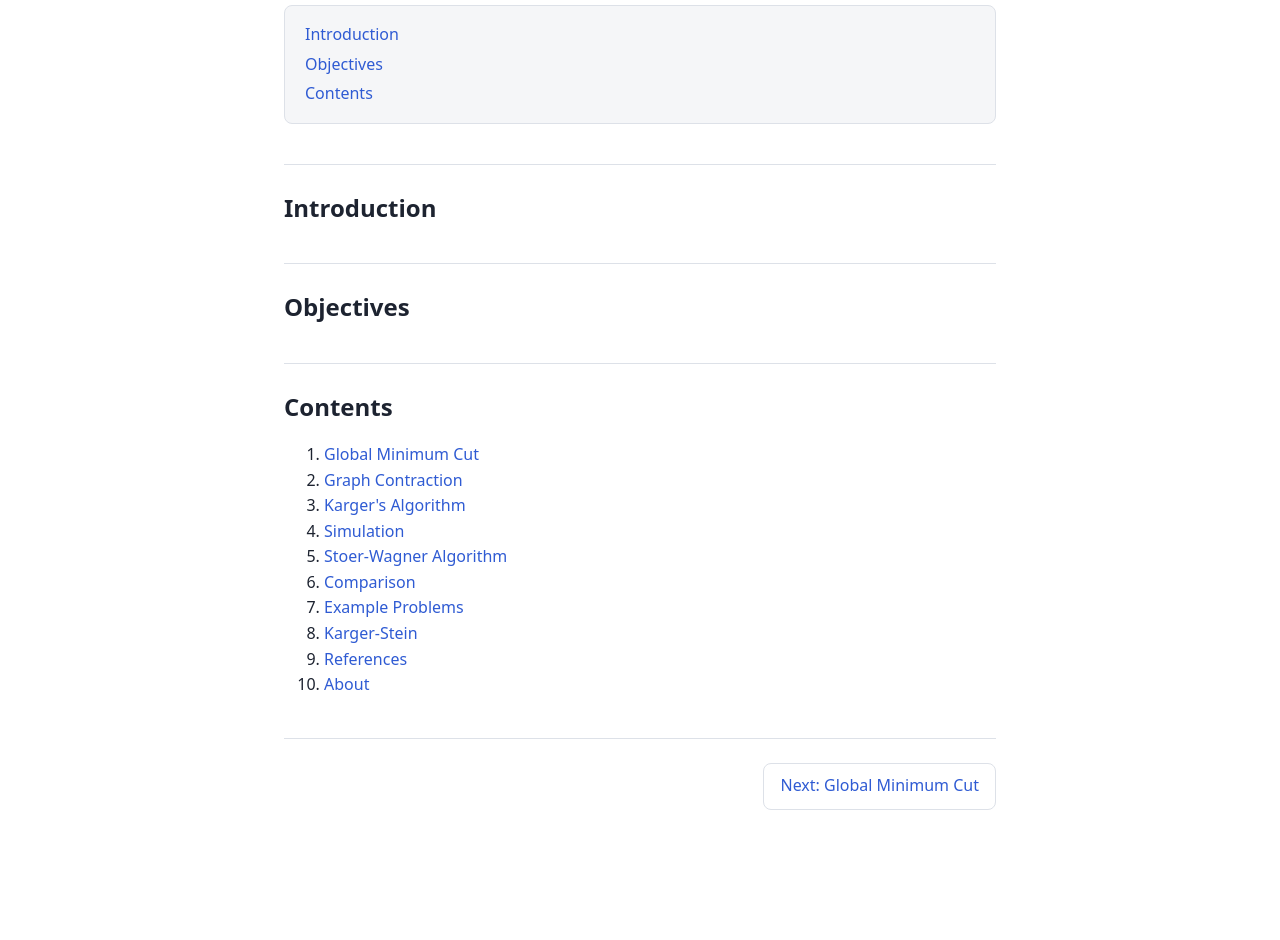
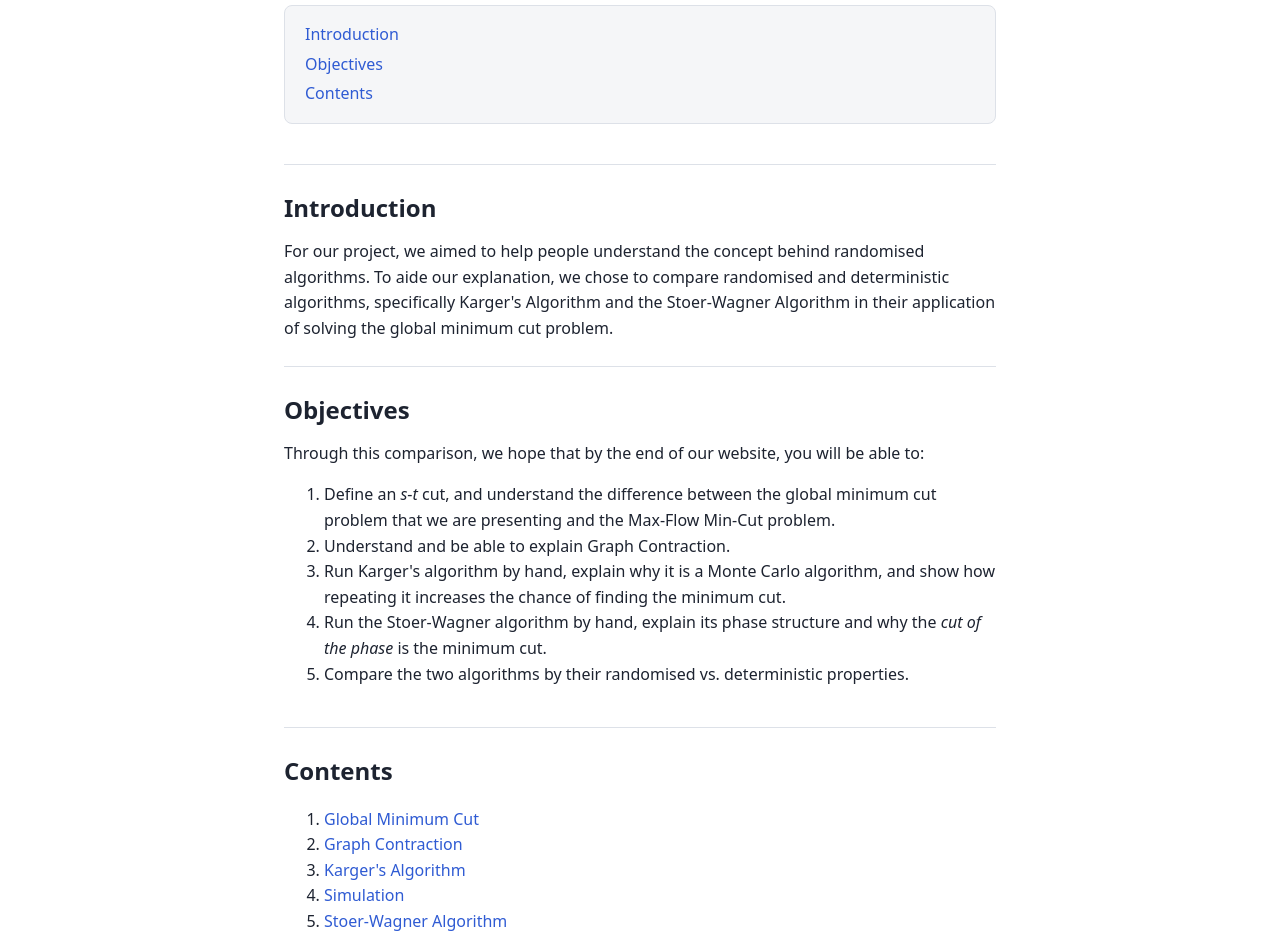
Before and after one commit to AlliumWasTaken/COMP3821-Project, a plain HTML site: page Website/index.html in a window 1280 px wide. Shown: the part 236-1176 px from the top of the page. Before the commit the page ends 1094 px from the top, so only its background shows below. Drawn offline with Linux system fonts and the light colour scheme.

Commit message:
Completed Home page Introduction and Objectives

```diff
--- a/Website/index.html
+++ b/Website/index.html
@@ -19,7 +19,6 @@
         <li><a href="stoer-wagner.html">Stoer-Wagner</a></li>
         <li><a href="comparison.html">Comparison</a></li>
         <li><a href="examples.html">Examples</a></li>
-        <li><a href="karger-stein.html">Karger-Stein</a></li>
         <li><a href="references.html">References</a></li>
         <li><a href="about.html">About</a></li>
       </ul>
@@ -36,9 +35,18 @@
     </nav>
     <section id="introduction">
       <h2>Introduction</h2>
+      For our project, we aimed to help people understand the concept behind randomised algorithms. To aide our explanation, we chose to compare randomised and deterministic algorithms, specifically Karger's Algorithm and the Stoer-Wagner Algorithm in their application of solving the global minimum cut problem.
     </section>
     <section id="objectives">
       <h2>Objectives</h2>
+      Through this comparison, we hope that by the end of our website, you will be able to:
+      <ol>
+        <li>Define an <var>s</var>-<var>t</var> cut, and understand the difference between the global minimum cut problem that we are presenting and the Max-Flow Min-Cut problem.</li>
+        <li>Understand and be able to explain Graph Contraction.</li>
+        <li>Run Karger's algorithm by hand, explain why it is a Monte Carlo algorithm, and show how repeating it increases the chance of finding the minimum cut.</li>
+        <li>Run the Stoer-Wagner algorithm by hand, explain its phase structure and why the <i>cut of the phase</i> is the minimum cut.</li>
+        <li>Compare the two algorithms by their randomised vs. deterministic properties.</li>
+      </ol>
     </section>
     <section id="contents">
       <h2>Contents</h2>
```
Also changed, not shown: Website/stoer-wagner.html (+2 -2 lines).
